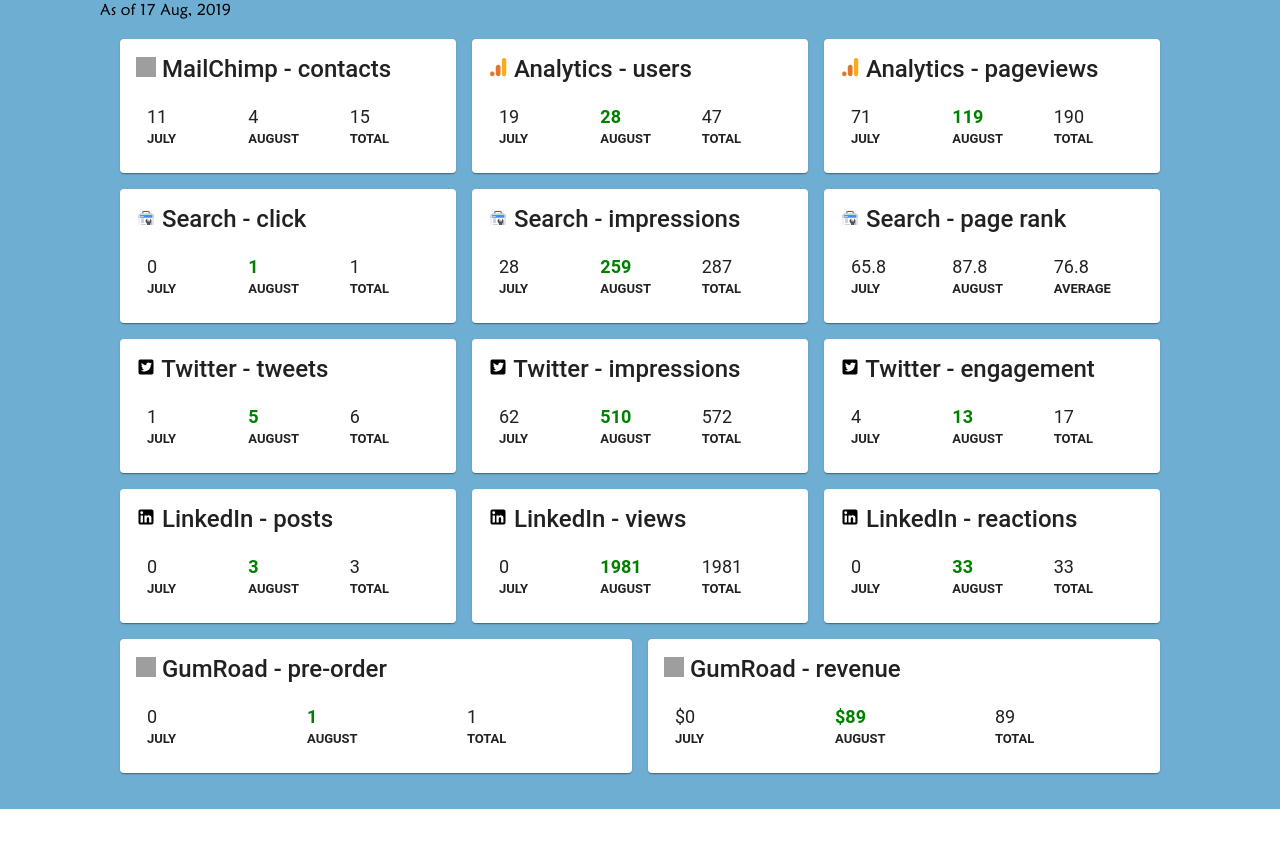
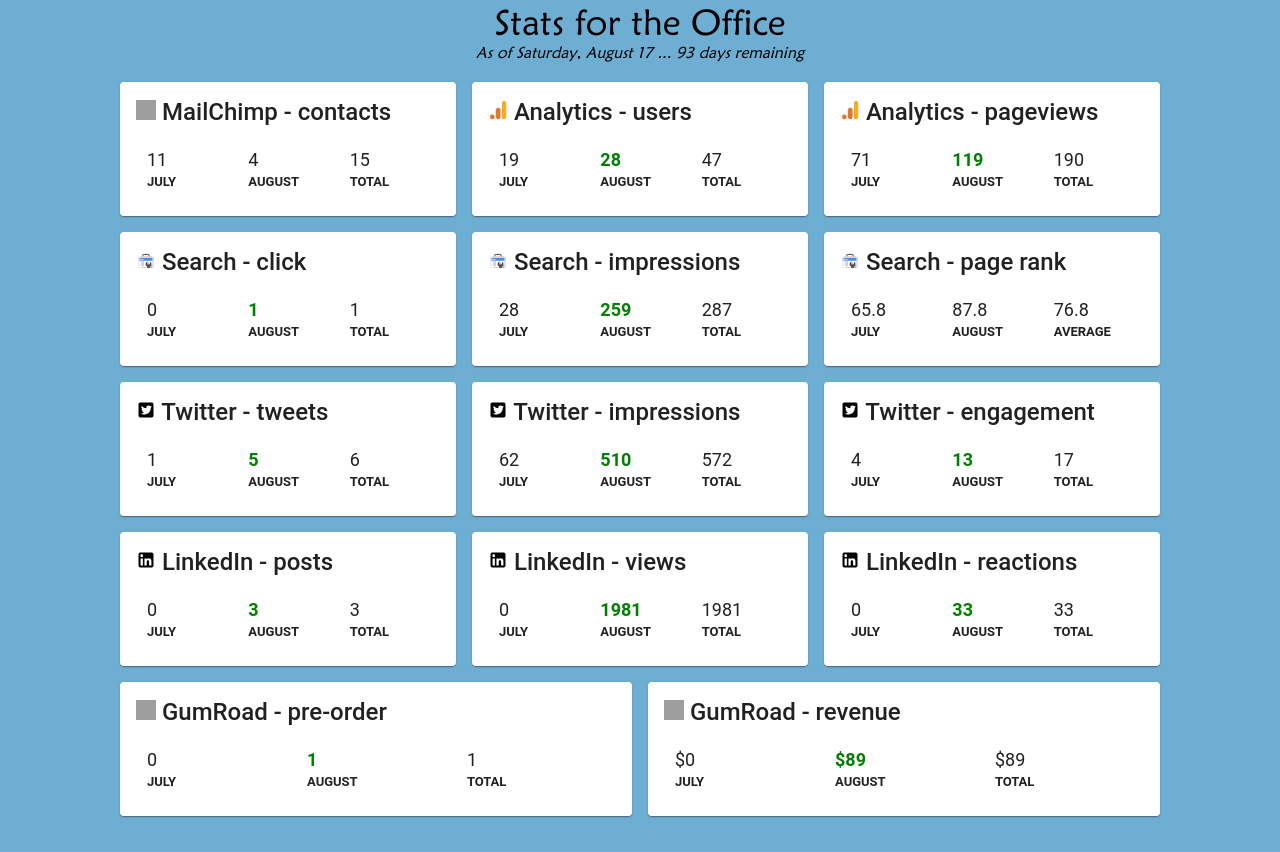
Before and after one commit to Jagermeister/stats-for-the-office, an Angular app: page / in a window 1280 px wide. Before the commit the page ends 809 px from the top, so only its background shows below. Built offline with nearby package versions, Linux system fonts and the light colour scheme; grey boxes are pictures that could not be loaded.

Commit message:
Date formatting. Countdown (RIP). Aggregate value prefix

```diff
--- a/src/app/home/home.component.html
+++ b/src/app/home/home.component.html
@@ -1,4 +1,12 @@
-<span>As of {{dateUpdated}}</span>
+<div style="text-align: center;">
+    <span style="font-size: 36px;">Stats for the Office</span>
+    <br/>
+    <span style="font-style: italic;">As of {{dateUpdated.toLocaleDateString('en-US', {
+        weekday: 'long',
+        month: 'long',
+        day: 'numeric'
+    })}} ... {{remainingDays}} days remaining</span>
+</div>
 <div style="padding: 20px;"
     fxLayout="row wrap" fxLayout.lt-sm="column" fxLayoutGap="16px grid" fxLayoutAlign="flex-start">
     <app-summary *ngFor="let summary of summarys"
--- a/src/app/home/home.component.ts
+++ b/src/app/home/home.component.ts
@@ -5,13 +5,20 @@
 })
 export class HomeComponent implements OnInit {
 
-    public dateUpdated: string;
+    public dday: Date;
+    public dateUpdated: Date;
+    public remainingDays: number;
     public summarys: Summary[];
 
     constructor() { }
 
     ngOnInit() {
-        this.dateUpdated = '17 Aug, 2019';
+        this.dday = new Date(2019, 10, 18);
+        this.dateUpdated = new Date(2019, 7, 17);
+
+        const millisecondsInADay = 1000 * 60 * 60 * 24;
+        this.remainingDays = Math.max(
+            Math.floor((this.dday.getTime() - this.dateUpdated.getTime()) / millisecondsInADay), 0);
         this.summarys = [{
             name: 'MailChimp',
             icon: 'mailchimp.ico',
--- a/src/app/summary/summary.component.html
+++ b/src/app/summary/summary.component.html
@@ -34,8 +34,8 @@
                 </table>
             </ng-container>
             <table fxFlex="1 1 calc(33.3% - 32px)">
-                <tr *ngIf="!summary.isAverage"><td>{{totalValue(summary.values)}}</td></tr>
-                <tr *ngIf="summary.isAverage"><td>{{averageValue(summary.values)}}</td></tr>
+                <tr *ngIf="!summary.isAverage"><td>{{summary.valuePrefix}}{{totalValue(summary.values)}}</td></tr>
+                <tr *ngIf="summary.isAverage"><td>{{summary.valuePrefix}}{{averageValue(summary.values)}}</td></tr>
                 <tr><td class="durationTitle">{{summary.isAverage ? 'Average' : 'Total'}}</td></tr>
             </table>
         </div>
```
